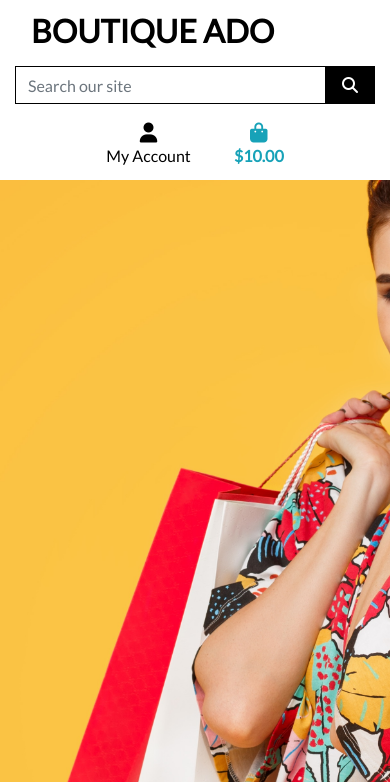
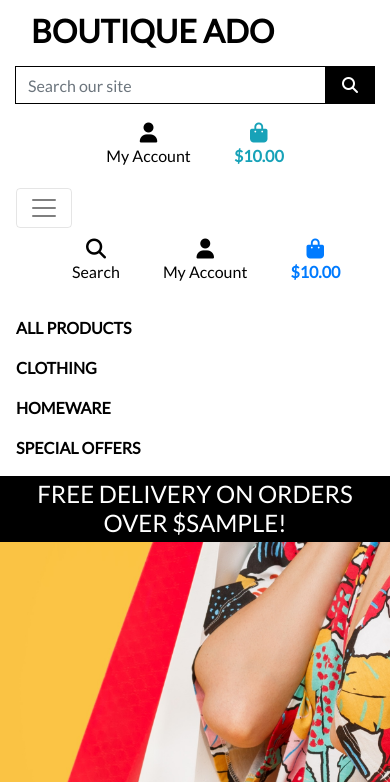
Before and after one commit to Mjau83/boutique_ado_v1, a Django app: template templates/base.html in a window 390 px wide. Shown: the top 782 px of the page. Run offline with Django 3.2, Linux system fonts and the light colour scheme; the template is opened without the code that fills it: most values are stand-ins (such as "Sample title", 1, 10 or a date in 2020); some libraries are stand-ins or nearby versions.

Commit message:
Added mobile header and main navbar

```diff
--- a/static/css/base.css
+++ b/static/css/base.css
@@ -56,6 +56,10 @@ body {
     border: 1px solid black !important;
 }
 
+
+.bg-black {
+    background: #000 !important;
+}
 /* -------------------------------- Media Queries */
 
 /* Slightly larger container on xl screens */
--- a/templates/base.html
+++ b/templates/base.html
@@ -45,7 +45,8 @@
                 <div class="col-12 col-lg-4 my-auto py-1 py-lg-0">
                     <form method="GET" action="">
                         <div class="input-group w-100">
-                        <input class="form-control border border-black rounded-0" type="text" name="q" placeholder="Search our site">
+                            <input class="form-control border border-black rounded-0" type="text" name="q"
+                                placeholder="Search our site">
                             <div class="input-group-append">
                                 <button class="form-control btn btn-black border border-black rounded-0" type="submit">
                                     <span class="icon">
@@ -80,7 +81,8 @@
                             </div>
                         </li>
                         <li class="list-inline-item">
-                            <a class="{% if grand_total %}text-info font-weight-bold{% else %}text-black{% endif %} nav-link" href="">
+                            <a class="{% if grand_total %}text-info font-weight-bold{% else %}text-black{% endif %} nav-link"
+                                href="">
                                 <div class="text-center">
                                     <div><i class="fas fa-shopping-bag fa-lg"></i></div>
                                     <p class="my-0">
@@ -94,6 +96,21 @@
                             </a>
                         </li>
                     </ul>
+                </div>
+            </div>
+            <div class="row bg-white">
+                <nav class="navbar navbar-expand-lg navbar-light w-100">
+                    <button class="navbar-toggler" type="button" data-toggle="collapse" data-target="#main-nav"
+                        aria-controls="main-nav" aria-expanded="false" aria-label="Toggle navigation">
+                        <span class="navbar-toggler-icon"></span>
+                    </button>
+                    {% include 'includes/mobile-top-header.html' %}
+                    {% include 'includes/main-nav.html' %}
+                </nav>
+            </div>
+            <div id="delivery-banner" class="row text-center">
+                <div class="col bg-black text-white">
+                    <h4 class="logo-font my-1">Free delivery on orders over ${{ free_delivery_threshold }}!</h4>
                 </div>
             </div>
         </header>
--- /dev/null
+++ b/templates/includes/main-nav.html
@@ -0,0 +1,50 @@
+<div class="collape navbar-collapse" id="main-nav">
+    <ul class="navbar-nav w-auto mx-auto">
+        <li>
+            <a class="logo-font font-weight-bold nav-link text-black mr-5" href="#" id="all-products-link" data-toggle="dropdown" aria-haspopup="true" aria-expanded="false">
+                All Products
+            </a>
+            <div class="dropdown-menu border-0" aria-labelledby="all-products-link">
+                <a href="" class="dropdown-item">By Price</a>
+                <a href="" class="dropdown-item ">By Rating</a>
+                <a href="" class="dropdown-item ">By Category</a>
+                <a href="" class="dropdown-item">All Products</a>
+            </div>
+        </li>
+
+        <li class="nav-item dropdown">
+            <a class="logo-font font-weight-bold nav-link text-black mr-5" href="#" id="clothing-link" data-toggle="dropdown" aria-haspopup="true" aria-expanded="false">
+                Clothing
+            </a>
+            <div class="dropdown-menu border-0" aria-labelledby="clothing-link">
+                <a href="" class="dropdown-item">Activewear &amp; Essentials</a>
+                <a href="" class="dropdown-item">Jeans</a>
+                <a href="" class="dropdown-item">Shirts</a>
+                <a href="" class="dropdown-item">All Clothing</a>
+            </div>
+        </li>
+
+        <li class="nav-item dropdown">
+            <a class="logo-font font-weight-bold nav-link text-black mr-5" href="#" id="homeware-link" data-toggle="dropdown" aria-haspopup="true" aria-expanded="false">
+                Homeware
+            </a>
+            <div class="dropdown-menu border-0" aria-labelledby="homeware-link">
+                <a href="" class="dropdown-item">Bed &amp; Bath</a>
+                <a href="" class="dropdown-item">Kitchen &amp; Dining</a>
+                <a href="" class="dropdown-item">All Homeware</a>
+            </div>
+        </li>
+
+        <li class="nav-item dropdown">
+            <a class="logo-font font-weight-bold nav-link text-black" href="#" id="specials-link" data-toggle="dropdown" aria-haspopup="true" aria-expanded="false">
+                Special Offers
+            </a>
+            <div class="dropdown-menu border-0" aria-labelledby="specials-link">
+                <a href="" class="dropdown-item">New Arrivals</a>
+                <a href="" class="dropdown-item">Deals</a>
+                <a href="" class="dropdown-item">Clearance</a>
+                <a href="" class="dropdown-item">All Specials</a>
+            </div>
+        </li>
+    </ul>
+</div>
--- /dev/null
+++ b/templates/includes/mobile-top-header.html
@@ -0,0 +1,63 @@
+<ul>
+    <li class="list-inline-item">
+        <a class="text-black nav-link d-block d-lg-none" href="#" id="mobile-search" data-toggle="dropdown"
+            aria-haspopup="true" aria-expanded="false">
+            <div class="text-center">
+                <div><i class="fas fa-search fa-lg"></i></div>
+                <p class="my-0">Search</p>
+            </div>
+        </a>
+        <div class="dropdown-menu border-0 w-100 p-3 rounded-0 my-0" aria-labelledby="mobile-search">
+            <form class="form" method="GET" action="">
+                <div class="input-group w-100">
+                    <input class="form-control border border-black rounded-0" type="text" name="q"
+                        placeholder="Search our site">
+                    <div class="input-group-append">
+                        <button class="form-control form-control btn btn-black border border-black rounded-0"
+                            type="submit">
+                            <span class="icon">
+                                <i class="fas fa-search"></i>
+                            </span>
+                        </button>
+                    </div>
+                </div>
+            </form>
+        </div>
+    </li>
+    <li class="list-inline-item dropdown">
+        <a class="text-black nav-link d-block d-lg-none" href="#" id="user-options" data-toggle="dropdown"
+            aria-haspopup="true" aria-expanded="false">
+            <div class="text-center">
+                <div><i class="fas fa-user fa-lg"></i></div>
+                <p class="my-0">My Account</p>
+            </div>
+        </a>
+        <div class="dropdown-menu border-0" aria-labelledby="user-options">
+            {% if request.user.is_authenticated %}
+            {% if request.user.is_superuser %}
+            <a href="{% url 'account_logout' %}" class="dropdown-item">Product Management</a>
+            {% endif %}
+            <a href="" class="dropdown-item">My Profile</a>
+            <a href="{% url 'account_logout' %}" class="dropdown-item">Logout</a>
+            {% else %}
+            <a href="{% url 'account_signup' %}" class="dropdown-item">Register</a>
+            <a href="{% url 'account_login' %}" class="dropdown-item">Login</a>
+            {% endif %}
+        </div>
+    </li>
+    <li class="list-inline-item">
+        <a class="{% if grand_total %}text-primary font-weight-bold{% else %}text-black{% endif %} nav-link d-block d-lg-none"
+            href="">
+            <div class="text-center">
+                <div><i class="fas fa-shopping-bag fa-lg"></i></div>
+                <p class="my-0">
+                    {% if grand_total %}
+                    ${{ grand_total|floatformat:2 }}
+                    {% else %}
+                    $0.00
+                    {% endif %}
+                </p>
+            </div>
+        </a>
+    </li>
+</ul>
```
Lines whose indentation alone changed are shown as unchanged.
